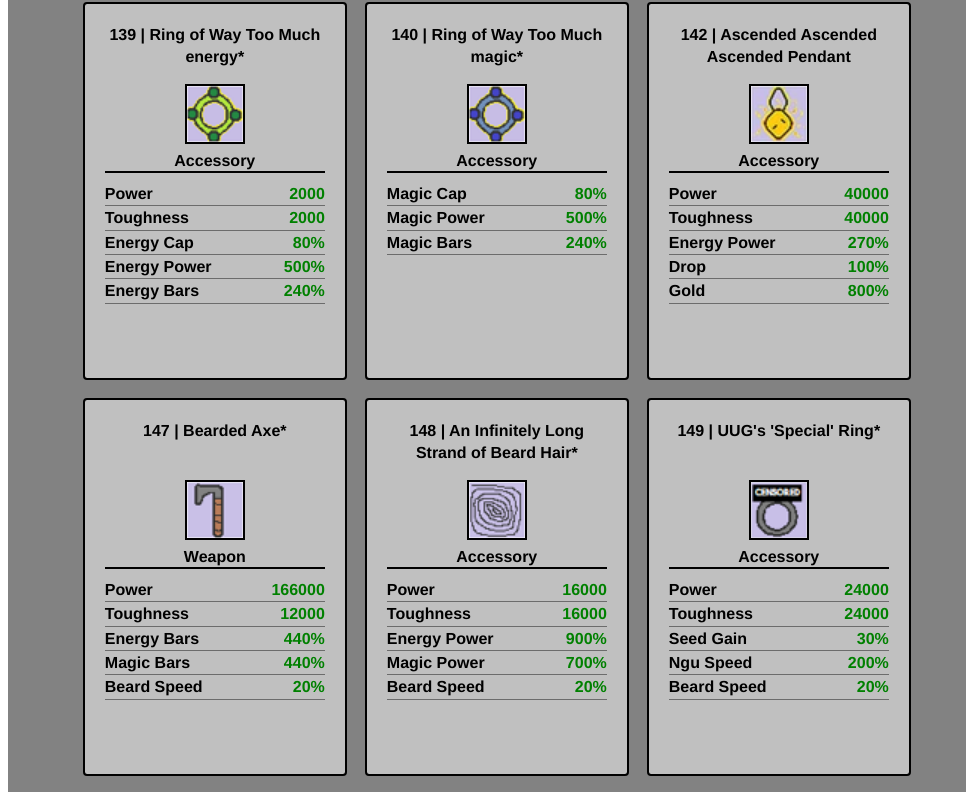
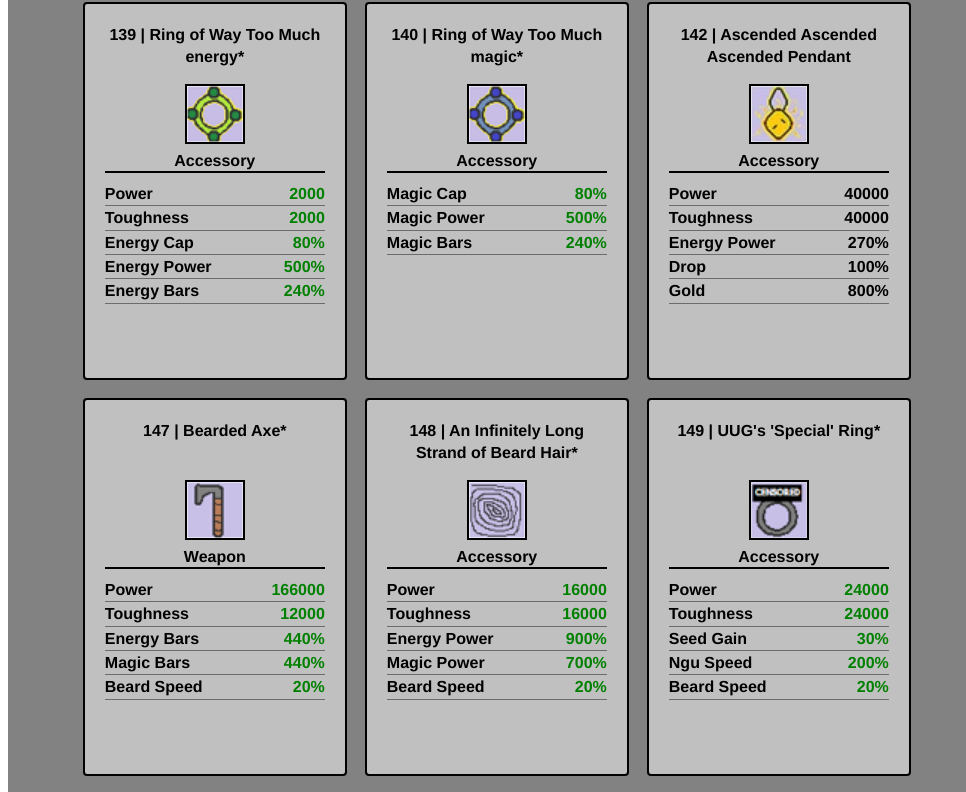
Before and after one commit to Zeekb/ngu-idle-item-filter, a React (Create React App) app: page / in a window 1280 px wide. Shown: the part 2047-2839 px from the top of the page, without its empty margins (0-966 px from the left). Built offline with nearby package versions, Linux system fonts and the light colour scheme.

Commit message:
stat style now accounts for completed items

```diff
--- a/package.json
+++ b/package.json
@@ -1,6 +1,6 @@
 {
   "name": "ngu-idle-item-filter",
-  "version": "0.4.7",
+  "version": "0.4.8",
   "private": true,
   "dependencies": {
     "@itwin/itwinui-icons": "^2.2.0",
--- a/src/components/itemLister/ItemContainer.tsx
+++ b/src/components/itemLister/ItemContainer.tsx
@@ -38,7 +38,11 @@ const ItemContainer = (props: ItemContainerProps) => {
               statValue && (
                 <React.Fragment key={statName}>
                   <div className="prop">{getBoostName(statName)}</div>
-                  <div className="stat">
+                  <div
+                    className={
+                      metadata.name.includes('*') ? 'stat finished' : 'stat'
+                    }
+                  >
                     {statValue}
                     {statName === 'power' || statName === 'toughness'
                       ? ''
--- a/src/components/itemLister/ItemLister.css
+++ b/src/components/itemLister/ItemLister.css
@@ -27,6 +27,9 @@
   display: inline-block;
   width: 40%;
   border-bottom: 2px groove #c0c0c0;
+}
+
+.finished {
   color: #008000;
 }
 
```
